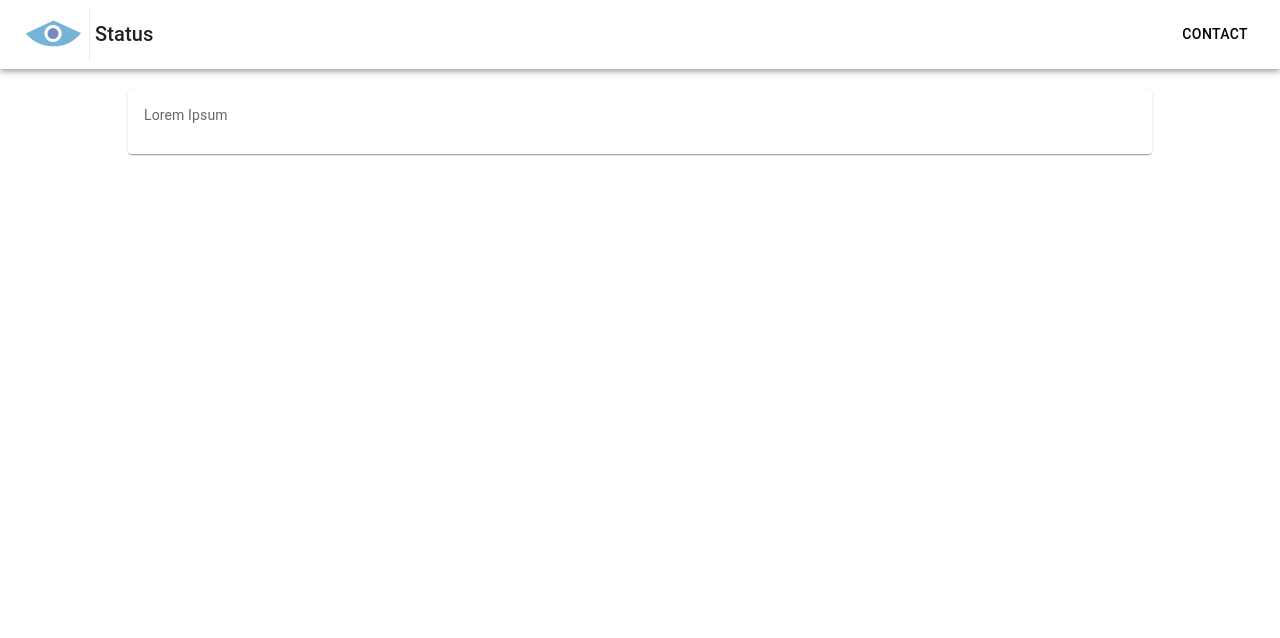
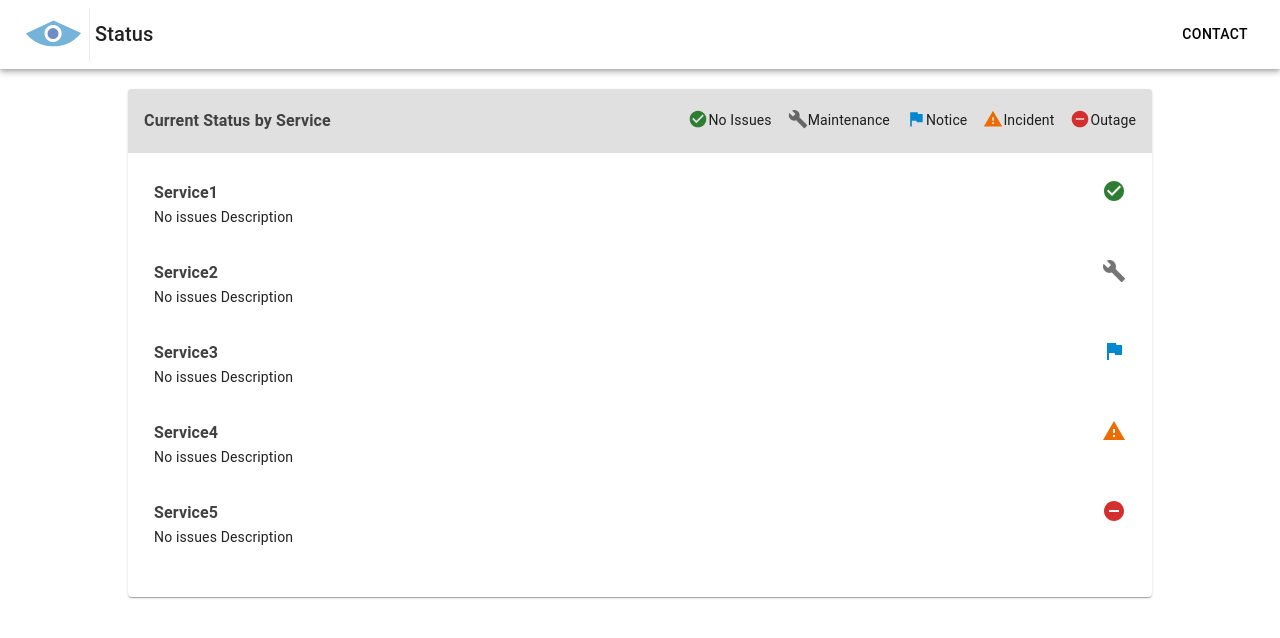
Before and after one commit to kevangel79/argo-status-pages, a React (Create React App) app: page / in a window 1280 px wide. Shown: the top 638 px of the page. Built offline with nearby package versions, Linux system fonts and the light colour scheme.

Commit message:
Introduce UI for the service status

```diff
--- a/src/App.js
+++ b/src/App.js
@@ -1,22 +1,14 @@
 import { ThemeProvider } from "@mui/material/styles";
+
 import { theme } from "./styles/AppStyle";
 import Header from "./components/Header";
-import Card from "@mui/material/Card";
-import CardContent from "@mui/material/CardContent";
-import Typography from "@mui/material/Typography";
+import StatusTable from "./components/StatusTable";
 
 function App() {
-
   return (
     <ThemeProvider theme={theme}>
       <Header />
-      <Card color="primary" sx={{ minWidth: 275 }}>
-        <CardContent>
-          <Typography sx={{ fontSize: 14 }} color="text.secondary" gutterBottom>
-            Lorem Ipsum
-          </Typography>
-        </CardContent>
-      </Card>
+      <StatusTable CardHeaderTitle="Current Status by Service" />
     </ThemeProvider>
   );
 }
--- a/src/components/Header.js
+++ b/src/components/Header.js
@@ -104,6 +104,7 @@ const Header = () => {
               <Button
                 key={page}
                 onClick={handleCloseNavMenu}
+                color="inherit"
                 sx={{ my: 2, display: "block" }}
               >
                 {page}
--- /dev/null
+++ b/src/components/StatusTable.js
@@ -0,0 +1,151 @@
+import * as React from "react";
+import Card from "@mui/material/Card";
+import CardHeader from "@mui/material/CardHeader";
+import CardContent from "@mui/material/CardContent";
+import Grid from "@mui/material/Grid";
+import Box from "@mui/material/Box";
+import Typography from "@mui/material/Typography";
+
+import CheckCircleIcon from "@mui/icons-material/CheckCircle";
+import BuildIcon from "@mui/icons-material/Build";
+import FlagIcon from "@mui/icons-material/Flag";
+import WarningIcon from "@mui/icons-material/Warning";
+import RemoveCircleIcon from "@mui/icons-material/RemoveCircle";
+
+const StatusTable = (props) => {
+  const badges = [
+    { icon: CheckCircleIcon, text: "No Issues", color: "success" },
+    { icon: BuildIcon, text: "Maintenance", color: "action" },
+    { icon: FlagIcon, text: "Notice", color: "info" },
+    { icon: WarningIcon, text: "Incident", color: "warning" },
+    { icon: RemoveCircleIcon, text: "Outage", color: "error" },
+  ];
+
+  const services = [
+    {
+      name: "Service1",
+      status: "No issues",
+      description: "Description",
+      icon: CheckCircleIcon,
+      color: "success",
+    },
+    {
+      name: "Service2",
+      status: "No issues",
+      description: "Description",
+      icon: BuildIcon,
+      text: "Maintenance",
+      color: "action",
+    },
+    {
+      name: "Service3",
+      status: "No issues",
+      description: "Description",
+      icon: FlagIcon,
+      text: "Notice",
+      color: "info",
+    },
+    {
+      name: "Service4",
+      status: "No issues",
+      description: "Description",
+      icon: WarningIcon,
+      text: "Incident",
+      color: "warning",
+    },
+    {
+      name: "Service5",
+      status: "No issues",
+      description: "Description",
+      icon: RemoveCircleIcon,
+      text: "Outage",
+      color: "error",
+    },
+  ];
+
+  const header = (
+    <Grid container spacing={2}>
+      <Grid item xs sx={{ marginTop: "auto", marginBottom: "auto" }}>
+        <Typography
+          sx={{ fontSize: "16px", fontWeight: "700" }}
+          color="#414141"
+        >
+          Current Status by Service
+        </Typography>
+      </Grid>
+      <Grid item>
+        <Grid container spacing={2}>
+          {badges.map((item) => {
+            return (
+              <Grid
+                item
+                sx={{
+                  display: "inline-flex",
+                  marginTop: "auto",
+                  marginBottom: "auto",
+                }}
+                justifyContent="center"
+                alignItems="center"
+              >
+                <Box component="div" sx={{ display: "inline" }}>
+                  <item.icon fontSize="small" color={item.color} />
+                </Box>
+                <Box component="div" sx={{ display: "inline" }}>
+                  <Typography
+                    sx={{
+                      fontSize: "14px",
+                      fontWeight: "400",
+                      color: "#1d1d1d",
+                    }}
+                    color="text.secondary"
+                  >
+                    {item.text}
+                  </Typography>
+                </Box>
+              </Grid>
+            );
+          })}
+        </Grid>
+      </Grid>
+    </Grid>
+  );
+
+  return (
+    <Card>
+      <CardHeader title={header} subheader={props.CardHeaderSubTitle} />
+      <CardContent sx={{ margin: "10px" }}>
+        <Grid container spacing={2}>
+          {services.map((item) => {
+            return (
+              <Grid item container sx={{ paddingBottom: "16px" }}>
+                <Grid item xs direction="column" spacing={2}>
+                  <Grid item>
+                    <Typography
+                      variant="subtitle1"
+                      component="div"
+                      sx={{
+                        fontSize: "16px",
+                        fontWeight: "700",
+                        color: "#414141",
+                      }}
+                    >
+                      {item.name}
+                    </Typography>
+                    <Typography variant="body2">
+                      {item.status + " " + item.description}
+                    </Typography>
+                  </Grid>
+                </Grid>
+                <Grid item>
+                  <item.icon fontSize="medium" color={item.color} />
+                </Grid>
+              </Grid>
+            );
+          })}
+        </Grid>
+      </CardContent>
+    </Card>
+  );
+};
+
+export default StatusTable;
--- a/src/styles/AppStyle.js
+++ b/src/styles/AppStyle.js
@@ -15,6 +15,13 @@ const theme = createTheme({
             width: "80%",
             marginLeft: "auto",
             marginRight: "auto"
+          },
+        },
+      },
+      MuiCardHeader: {
+        styleOverrides: {
+          root: {
+            backgroundColor: "#e0e0e0",
           },
         },
       },
```
